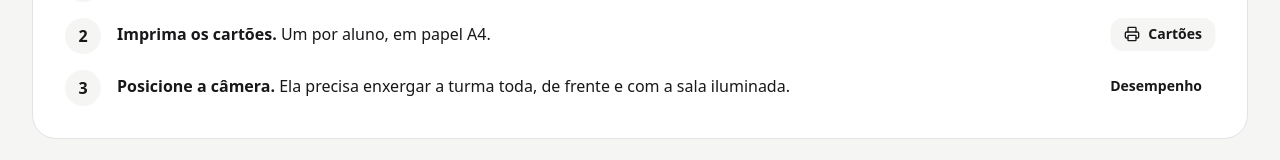
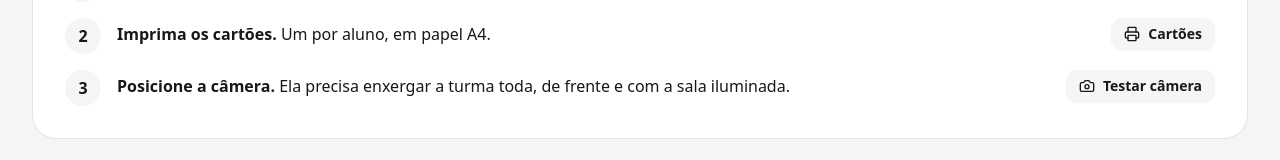
Before and after one commit to Lorenalgm/sala-interativa-ia, a React (Vite) app: page / in a window 1280 px wide. Shown: the part 940-1100 px from the top of the page. Built offline with nearby package versions, Linux system fonts and the light colour scheme; a web font is replaced by a local one.

Commit message:
feat: ligada a tela de teste da câmera à navegação e à biblioteca

```diff
--- a/src/App.tsx
+++ b/src/App.tsx
@@ -3,6 +3,7 @@ import { Navbar, ActiveTab } from './components/Navbar';
 import { LibraryPage } from './components/Library/LibraryPage';
 import { ScriptPage } from './components/Library/ScriptPage';
 import { QuestionFlow } from './components/Conduct/QuestionFlow';
+import { CameraTest } from './components/Camera/CameraTest';
 import { CardPrintView } from './components/CardGenerator/CardPrintView';
 import { ClassroomManager } from './components/Classroom/ClassroomManager';
 import { PerformanceSummary } from './components/Reports/PerformanceSummary';
@@ -11,7 +12,6 @@ import {
   loadClassroom,
   loadQuestionHistory,
   loadQuestions,
-  loadRoundHistory,
 } from './services/storageService';
 import { Classroom, Question, QuestionSessionRecord, ScriptId } from './types';
 
@@ -67,7 +67,6 @@ export const App: React.FC = () => {
               setActiveTab('script');
             }}
             studentsCount={classroom.students.length}
-            roundsCount={loadRoundHistory().length}
           />
         )}
 
@@ -90,6 +89,10 @@ export const App: React.FC = () => {
             onNavigateToReports={() => handleSelectTab('reports')}
             onRoundProgressChange={setIsRoundInProgress}
           />
+        )}
+
+        {activeTab === 'camera' && (
+          <CameraTest students={classroom.students} onCameraStatusChange={setCameraActive} />
         )}
 
         {activeTab === 'cards' && (
--- a/src/components/Library/LibraryPage.tsx
+++ b/src/components/Library/LibraryPage.tsx
@@ -1,5 +1,5 @@
 import React from 'react';
-import { ArrowRight, Clock, Printer, Users } from 'lucide-react';
+import { ArrowRight, Camera, Clock, Printer, Users } from 'lucide-react';
 import { ActiveTab } from '../Navbar';
 import { scripts } from '../../data/scripts';
 import { ScriptId } from '../../types';
@@ -8,14 +8,12 @@ interface LibraryPageProps {
   onNavigate: (tab: ActiveTab) => void;
   onOpenScript: (id: ScriptId) => void;
   studentsCount: number;
-  roundsCount: number;
 }
 
 export const LibraryPage: React.FC<LibraryPageProps> = ({
   onNavigate,
   onOpenScript,
   studentsCount,
-  roundsCount,
 }) => {
   return (
     <div className="max-w-7xl mx-auto px-4 sm:px-6 lg:px-8 py-10 space-y-10">
@@ -122,8 +120,9 @@ export const LibraryPage: React.FC<LibraryPageProps> = ({
                 <strong className="font-bold">Posicione a câmera.</strong> Ela precisa enxergar a
                 turma toda, de frente e com a sala iluminada.
               </p>
-              <button onClick={() => onNavigate('reports')} className="btn btn-sm btn-ghost">
-                {roundsCount === 0 ? 'Desempenho' : `Desempenho (${roundsCount})`}
+              <button onClick={() => onNavigate('camera')} className="btn btn-sm">
+                <Camera className="w-4 h-4" />
+                Testar câmera
               </button>
             </div>
           </li>
--- a/src/components/Navbar.tsx
+++ b/src/components/Navbar.tsx
@@ -7,7 +7,7 @@ import {
   Camera,
 } from 'lucide-react';
 
-export type ActiveTab = 'library' | 'script' | 'prepare' | 'cards' | 'classroom' | 'reports';
+export type ActiveTab = 'library' | 'script' | 'prepare' | 'cards' | 'camera' | 'classroom' | 'reports';
 
 interface NavbarProps {
   activeTab: ActiveTab;
@@ -23,6 +23,7 @@ export const Navbar: React.FC<NavbarProps> = ({
   const navItems = [
     { id: 'library' as ActiveTab, label: 'Biblioteca', icon: Library },
     { id: 'cards' as ActiveTab, label: 'Cartões', icon: Printer },
+    { id: 'camera' as ActiveTab, label: 'Teste da câmera', icon: Camera },
     { id: 'classroom' as ActiveTab, label: 'Turma', icon: Users },
     { id: 'reports' as ActiveTab, label: 'Desempenho', icon: BarChart2 },
   ];
```
